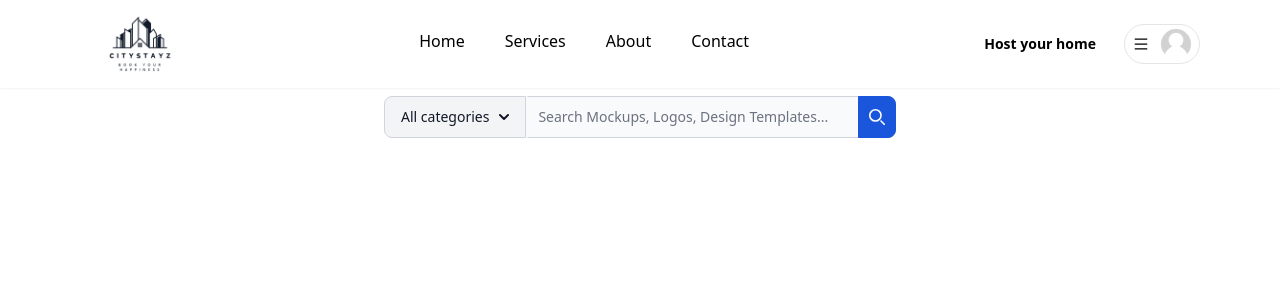
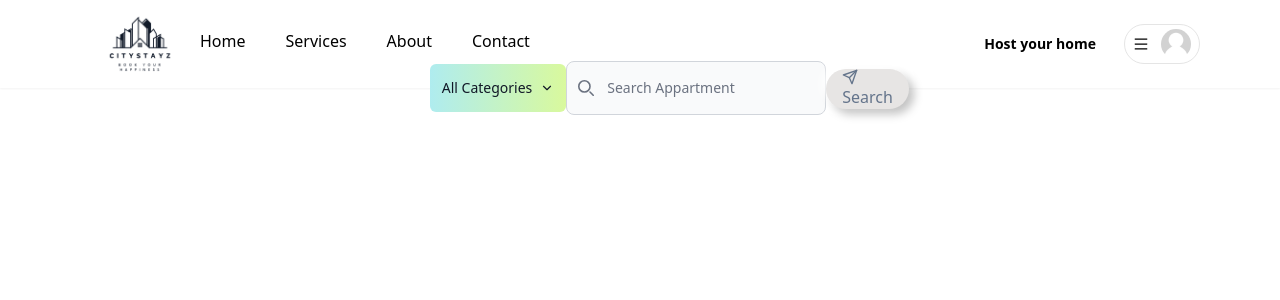
Before and after one commit to musabtheexpensive/CityStayz-apartment-fullStack-WholeApplication, a React (Vite) app in the folder client/: page / in a window 1280 px wide. Shown: the top 300 px of the page. Built offline with nearby package versions, Linux system fonts and the light colour scheme; no server answers.

Commit message:
this design i was highly appreciated. so always confidence to your design.....

```diff
--- a/client/package.json
+++ b/client/package.json
@@ -16,6 +16,7 @@
     "@mui/material": "^5.15.14",
     "firebase": "^10.9.0",
     "flowbite": "^2.3.0",
+    "framer-motion": "^11.0.20",
     "localforage": "^1.10.0",
     "match-sorter": "^6.3.4",
     "react": "^18.2.0",
--- a/client/src/components/shared/MenuDropdown.jsx
+++ b/client/src/components/shared/MenuDropdown.jsx
@@ -37,7 +37,7 @@ const MenuDropdown = () => {
         </div>
       </div>
       {isOpen && (
-        <div className="absolute rounded-xl shadow-md w-[40vw] md:w-[10vw] bg-white overflow-hidden right-0 top-12 text-sm">
+        <div className="absolute  rounded-xl shadow-md w-[40vw] right-0 top-28 lg:top-12 md:w-[10vw] bg-white overflow-hidden  text-sm">
           <div className="flex flex-col cursor-pointer">
             <Link
               to="/"
--- a/client/src/components/shared/Navbar.jsx
+++ b/client/src/components/shared/Navbar.jsx
@@ -8,10 +8,10 @@ const Navbar = () => {
       <div className="py-4 ">
         <Container>
           <div className="flex flex-row  items-center justify-between gap-3 md:gap-0">
-            {/* Logo */}
-            <Logo></Logo>
+            <div className="flex flex-row  items-center justify-between gap-3 md:gap-0">
+              {/* Logo */}
+              <Logo></Logo>
 
-            <div className="flex flex-row  items-center justify-between gap-3 md:gap-0">
               <ul className="hidden items-center justify-between gap-10 md:flex">
                 <li className="group flex  cursor-pointer flex-col">
                   Home
--- a/client/src/pages/Home/Home.jsx
+++ b/client/src/pages/Home/Home.jsx
@@ -1,93 +1,57 @@
+import React, { useState } from "react";
+import { motion } from "framer-motion";
+import {
+  FiEdit,
+  FiChevronDown,
+  FiTrash,
+  FiShare,
+  FiPlusSquare,
+  FiSend,
+} from "react-icons/fi";
+
 const Home = () => {
+  const [open, setOpen] = useState(false);
+
   return (
+    <>
+      <div className="flex items-center justify-center -mt-10 lg:-mt-14 relative z-10">
+        <div className="py-6 ">
+          <motion.div animate={open ? "open" : "closed"} className="relative">
+            <button
+              onClick={() => setOpen((pv) => !pv)}
+              className="flex btn-md items-center gap-2 px-3 py-2 rounded-md  text-gray-900 bg-gradient-to-r from-teal-200 to-lime-200 hover:bg-gradient-to-l hover:from-teal-200 hover:to-lime-200 focus:ring-4 focus:outline-none focus:ring-lime-200 dark:focus:ring-teal-700 hover:bg-indigo-500 transition-colors"
+            >
+              <span className="font-medium text-sm">All Categories</span>
+              <motion.span variants={iconVariants}>
+                <FiChevronDown />
+              </motion.span>
+            </button>
+
+            <motion.ul
+              initial={wrapperVariants.closed}
+              variants={wrapperVariants}
+              style={{ originY: "top", translateX: "-50%" }}
+              className="flex flex-col gap-2 p-2 rounded-lg bg-white shadow-xl absolute top-[120%] left-[50%] w-48 overflow-hidden"
+            >
+              <Option setOpen={setOpen} Icon={FiEdit} text="Edit" />
+              <Option setOpen={setOpen} Icon={FiPlusSquare} text="Duplicate" />
+              <Option setOpen={setOpen} Icon={FiShare} text="Share" />
+              <Option setOpen={setOpen} Icon={FiTrash} text="Remove" />
+            </motion.ul>
+          </motion.div>
+        </div>
         <div>
-      <form className="max-w-lg mx-auto">
-        <div className="flex">
+          <form className="mr-6 mx-auto">
             <label
-            for="search-dropdown"
+              for="default-search"
               className="mb-2 text-sm font-medium text-gray-900 sr-only dark:text-white"
             >
-            Your Email
+              Search
             </label>
-          <button
-            id="dropdown-button"
-            data-dropdown-toggle="dropdown"
-            className="flex-shrink-0 z-10 inline-flex items-center py-2.5 px-4 text-sm font-medium text-center text-gray-900 bg-gray-100 border border-gray-300 rounded-s-lg hover:bg-gray-200 focus:ring-4 focus:outline-none focus:ring-gray-100 dark:bg-gray-700 dark:hover:bg-gray-600 dark:focus:ring-gray-700 dark:text-white dark:border-gray-600"
-            type="button"
-          >
-            All categories{" "}
+            <div className="relative">
+              <div className="absolute inset-y-0 start-0 flex items-center ps-3 pointer-events-none">
                 <svg
-              className="w-2.5 h-2.5 ms-2.5"
-              aria-hidden="true"
-              xmlns="http://www.w3.org/2000/svg"
-              fill="none"
-              viewBox="0 0 10 6"
-            >
-              <path
-                stroke="currentColor"
-                stroke-linecap="round"
-                stroke-linejoin="round"
-                stroke-width="2"
-                d="m1 1 4 4 4-4"
-              />
-            </svg>
-          </button>
-          <div
-            id="dropdown"
-            className="z-10 hidden bg-white divide-y divide-gray-100 rounded-lg shadow w-44 dark:bg-gray-700"
-          >
-            <ul
-              className="py-2 text-sm text-gray-700 dark:text-gray-200"
-              aria-labelledby="dropdown-button"
-            >
-              <li>
-                <button
-                  type="button"
-                  className="inline-flex w-full px-4 py-2 hover:bg-gray-100 dark:hover:bg-gray-600 dark:hover:text-white"
-                >
-                  Mockups
-                </button>
-              </li>
-              <li>
-                <button
-                  type="button"
-                  className="inline-flex w-full px-4 py-2 hover:bg-gray-100 dark:hover:bg-gray-600 dark:hover:text-white"
-                >
-                  Templates
-                </button>
-              </li>
-              <li>
-                <button
-                  type="button"
-                  className="inline-flex w-full px-4 py-2 hover:bg-gray-100 dark:hover:bg-gray-600 dark:hover:text-white"
-                >
-                  Design
-                </button>
-              </li>
-              <li>
-                <button
-                  type="button"
-                  className="inline-flex w-full px-4 py-2 hover:bg-gray-100 dark:hover:bg-gray-600 dark:hover:text-white"
-                >
-                  Logos
-                </button>
-              </li>
-            </ul>
-          </div>
-          <div className="relative w-full">
-            <input
-              type="search"
-              id="search-dropdown"
-              className="block p-2.5 w-full z-20 text-sm text-gray-900 bg-gray-50 rounded-e-lg border-s-gray-50 border-s-2 border border-gray-300 focus:ring-blue-500 focus:border-blue-500 dark:bg-gray-700 dark:border-s-gray-700  dark:border-gray-600 dark:placeholder-gray-400 dark:text-white dark:focus:border-blue-500"
-              placeholder="Search Mockups, Logos, Design Templates..."
-              required
-            />
-            <button
-              type="submit"
-              className="absolute top-0 end-0 p-2.5 text-sm font-medium h-full text-white bg-blue-700 rounded-e-lg border border-blue-700 hover:bg-blue-800 focus:ring-4 focus:outline-none focus:ring-blue-300 dark:bg-blue-600 dark:hover:bg-blue-700 dark:focus:ring-blue-800"
-            >
-              <svg
-                className="w-4 h-4"
+                  className="w-4 h-4 text-gray-500 dark:text-gray-400"
                   aria-hidden="true"
                   xmlns="http://www.w3.org/2000/svg"
                   fill="none"
@@ -101,13 +65,96 @@ const Home = () => {
                     d="m19 19-4-4m0-7A7 7 0 1 1 1 8a7 7 0 0 1 14 0Z"
                   />
                 </svg>
-              <span className="sr-only">Search</span>
+              </div>
+              <input
+                type="search"
+                id="default-search"
+                className="w-full p-4 ps-10 text-sm text-gray-900 border border-gray-300 rounded-lg bg-gray-50 focus:ring-blue-500 focus:border-blue-500 dark:bg-gray-700 dark:border-gray-600 dark:placeholder-gray-400 dark:text-white dark:focus:ring-blue-500 dark:focus:border-blue-500"
+                placeholder="Search Appartment"
+                required
+              />
+              <button
+                type="submit"
+                className="
+        px-4 mt-2 rounded-full
+        items-center gap-2
+        text-slate-500
+        bg-stone-200
+        shadow-[-5px_-5px_10px_rgba(255,_255,_255,_0.8),_5px_5px_10px_rgba(0,_0,_0,_0.25)]
+        absolute
+        transition-all
+        hover:shadow-[-1px_-1px_5px_rgba(255,_255,_255,_0.6),_1px_1px_5px_rgba(0,_0,_0,_0.3),inset_-2px_-2px_5px_rgba(255,_255,_255,_1),inset_2px_2px_4px_rgba(0,_0,_0,_0.3)]
+        hover:text-violet-500
+    "
+              >
+                <FiSend />
+                <span>Search</span>
               </button>
             </div>
+          </form>
         </div>
-      </form>{" "}
       </div>
+    </>
   );
 };
 
+const Option = ({ text, Icon, setOpen }) => {
+  return (
+    <motion.li
+      variants={itemVariants}
+      onClick={() => setOpen(false)}
+      className="flex items-center gap-2 w-full p-2 text-xs font-medium whitespace-nowrap rounded-md hover:bg-indigo-100 text-slate-700 hover:text-indigo-500 transition-colors cursor-pointer"
+    >
+      <motion.span variants={actionIconVariants}>
+        <Icon />
+      </motion.span>
+      <span>{text}</span>
+    </motion.li>
+  );
+};
+
+const wrapperVariants = {
+  open: {
+    scaleY: 1,
+    transition: {
+      when: "beforeChildren",
+      staggerChildren: 0.1,
+    },
+  },
+  closed: {
+    scaleY: 0,
+    transition: {
+      when: "afterChildren",
+      staggerChildren: 0.1,
+    },
+  },
+};
+
+const iconVariants = {
+  open: { rotate: 180 },
+  closed: { rotate: 0 },
+};
+
+const itemVariants = {
+  open: {
+    opacity: 1,
+    y: 0,
+    transition: {
+      when: "beforeChildren",
+    },
+  },
+  closed: {
+    opacity: 0,
+    y: -15,
+    transition: {
+      when: "afterChildren",
+    },
+  },
+};
+
+const actionIconVariants = {
+  open: { scale: 1, y: 0 },
+  closed: { scale: 0, y: -7 },
+};
+
 export default Home;
```
Also changed, not shown: 1 other file (tests, documents, lock files or other folders). Lines whose indentation alone changed are shown as unchanged.
